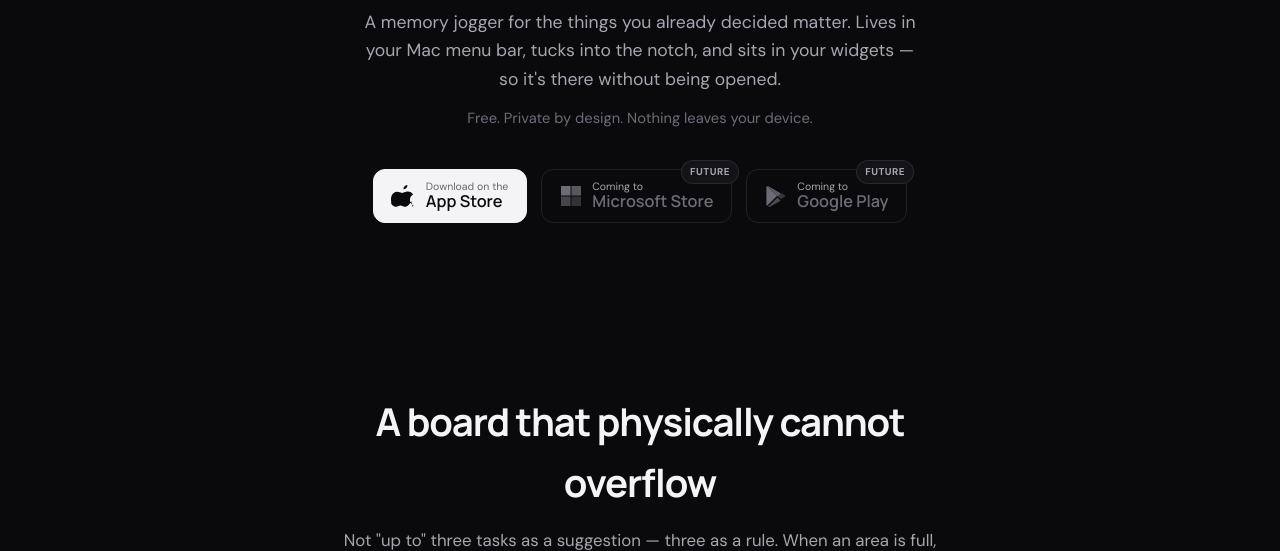
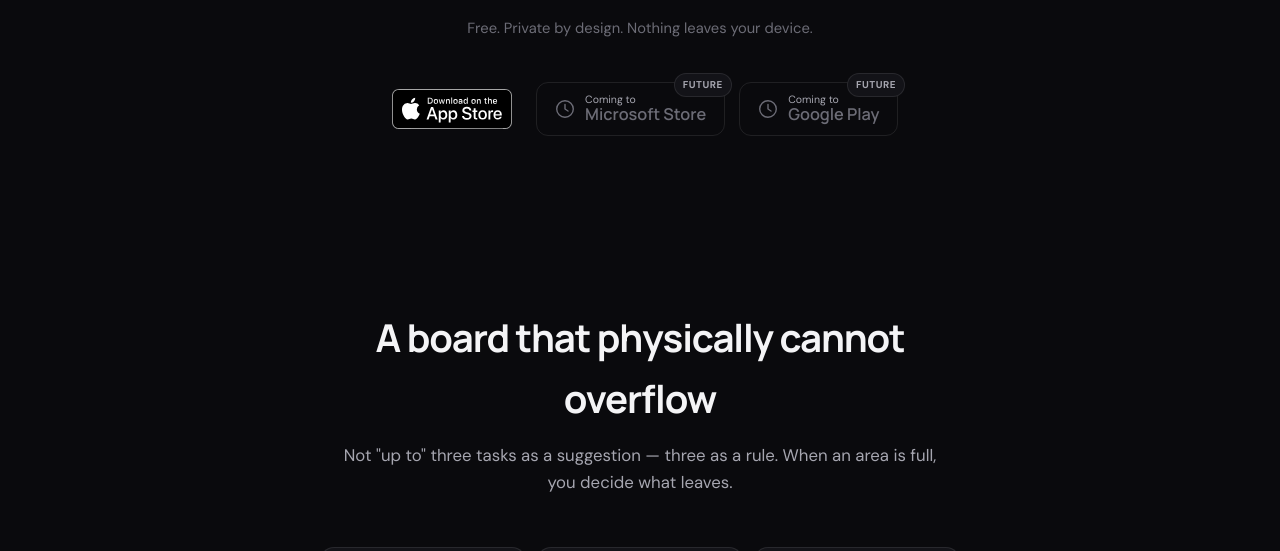
Before and after one commit to tewbacca/threebysixwebsite, a plain HTML site: page index.html in a window 1280 px wide. Shown: the part 549-1100 px from the top of the page. Drawn offline with Linux system fonts and the light colour scheme.

Commit message:
Use Apple's official App Store badge and tighten hero copy
Custom-drawn store badges violate Apple's marketing guidelines
(developer.apple.com/app-store/marketing/guidelines) — only their
provided artwork is allowed. Swap in the real SVG served from Apple's
own badge API, unmodified, with correct clear space instead of a
custom border/fill. Drop the Microsoft/Google logo recreations too
since those brands have similar rules and we don't hold sanctioned
artwork for either yet; the "Future" badges now use a neutral icon.

Also shortens the hero headline and repositions the product: a memory
jogger, not a project manager.

Co-Authored-By: Claude Sonnet 5 <noreply@anthropic.com>
Claude-Session: https://claude.ai/code/session_01Nb2aCFGZg5DFj5Q9Bf4WkT

```diff
--- a/index.html
+++ b/index.html
@@ -32,22 +32,18 @@
     <div class="wrap">
       <img class="hero-icon" src="assets/app-icon-512.png" alt="3 by 6 app icon">
       <p class="eyebrow">Now with on-device Apple Intelligence</p>
-      <h1>Six areas. Three tasks each. Eighteen things — that's the whole app.</h1>
-      <p class="hero-subtitle">A memory jogger for the things you already decided matter. Lives in your Mac menu bar, tucks into the notch, and sits in your widgets — so it's there without being opened.</p>
+      <h1>A memory jogger, not a project manager.</h1>
+      <p class="hero-subtitle">Six areas of your life or work. No more than three important things in each — everything else waits.</p>
       <p class="hero-note">Free. Private by design. Nothing leaves your device.</p>
 
       <div class="store-row">
-        <a class="store-badge is-live" href="#" aria-label="Download on the App Store">
-          <svg width="24" height="24" viewBox="0 0 24 24"><path d="M16.365 1.43c0 1.14-.415 2.05-1.245 2.73-.83.68-1.735 1.02-2.715.99-.09-1.05.33-1.99 1.26-2.82.93-.83 1.86-1.24 2.79-1.23.03.11.045.22.045.33h-.135zM20.19 17.09c-.42.98-.925 1.85-1.515 2.61-.79 1.02-1.44 1.73-1.945 2.13-.78.63-1.615.95-2.5.97-.64.02-1.41-.19-2.31-.62-.9-.44-1.73-.65-2.49-.65-.79 0-1.64.21-2.55.65-.9.43-1.63.65-2.19.67-.85.03-1.7-.3-2.55-.99-.55-.42-1.23-1.16-2.05-2.22C.62 19.34 0 17.53 0 15.5c0-1.94.42-3.6 1.26-4.98a5.9 5.9 0 0 1 2.05-2.06 5.5 5.5 0 0 1 2.77-.83c.7 0 1.62.24 2.75.7 1.13.46 1.86.7 2.19.7.24 0 1.05-.27 2.42-.81 1.29-.5 2.38-.71 3.27-.63 2.42.2 4.24 1.15 5.45 2.87-2.16 1.31-3.23 3.14-3.21 5.5.02 1.83.68 3.36 1.98 4.57.44.42.94.75 1.5.99a12.2 12.2 0 0 1-.75 1.57z"/></svg>
-          <span class="store-badge-text">
-            <span class="small">Download on the</span>
-            <span class="big">App Store</span>
-          </span>
+        <a class="apple-badge" href="#" aria-label="Download on the App Store">
+          <img src="assets/app-store-badge.svg" alt="Download on the App Store" height="40">
         </a>
 
         <span class="store-badge is-future" aria-disabled="true">
           <span class="future-tag">Future</span>
-          <svg width="22" height="22" viewBox="0 0 22 22"><path d="M1 1h9.5v9.5H1z"/><path d="M11.5 1H21v9.5h-9.5z" opacity=".8"/><path d="M1 11.5h9.5V21H1z" opacity=".6"/><path d="M11.5 11.5H21V21h-9.5z" opacity=".4"/></svg>
+          <svg width="20" height="20" viewBox="0 0 20 20" fill="none" stroke="currentColor" stroke-width="1.4"><circle cx="10" cy="10" r="8.3"/><path d="M10 5.5V10l3 2" stroke-linecap="round" stroke-linejoin="round"/></svg>
           <span class="store-badge-text">
             <span class="small">Coming to</span>
             <span class="big">Microsoft Store</span>
@@ -56,7 +52,7 @@
 
         <span class="store-badge is-future" aria-disabled="true">
           <span class="future-tag">Future</span>
-          <svg width="22" height="22" viewBox="0 0 22 22"><path d="M2 1.2c-.4.3-.6.8-.6 1.4v16.8c0 .6.2 1.1.6 1.4l10-9.8-10-9.8z"/><path d="M15.6 8.2 3 1.1c-.3-.2-.7-.2-1 0l10.5 10.3 3.1-3.2z" opacity=".85"/><path d="M12.5 12.6 2 22.9c.3.2.7.2 1 0l12.6-7.1-3.1-3.2z" opacity=".65"/><path d="M19.8 10.3l-4.2-2.4-3.1 3.1 3.1 3.1 4.2-2.4c.5-.3.5-1.1 0-1.4z" opacity=".45"/></svg>
+          <svg width="20" height="20" viewBox="0 0 20 20" fill="none" stroke="currentColor" stroke-width="1.4"><circle cx="10" cy="10" r="8.3"/><path d="M10 5.5V10l3 2" stroke-linecap="round" stroke-linejoin="round"/></svg>
           <span class="store-badge-text">
             <span class="small">Coming to</span>
             <span class="big">Google Play</span>
--- a/styles.css
+++ b/styles.css
@@ -139,23 +139,25 @@ p { margin: 0; }
 .store-badge-text .small { font-size: .66rem; color: var(--ink-dim); }
 .store-badge-text .big { font-size: 1.02rem; font-weight: 600; font-family: var(--display); }
 
-.store-badge.is-live {
-  background: var(--ink);
-  border-color: var(--ink);
-  color: var(--bg);
+/* Apple's official App Store badge — used unmodified per their marketing
+   guidelines, with clear space (~1/4 badge height) instead of a custom border/fill */
+.apple-badge {
+  display: inline-flex;
+  padding: 10px;
+  transition: transform .2s;
 }
-.store-badge.is-live .store-badge-text .small { color: rgba(10,10,13,0.6); }
-.store-badge.is-live svg { fill: var(--bg); }
-.store-badge.is-live:hover { transform: translateY(-2px); }
+.apple-badge:hover { transform: translateY(-2px); }
+.apple-badge img { height: 40px; width: auto; }
 
 .store-badge.is-future {
   position: relative;
+  height: 54px;
   background: transparent;
   color: var(--ink-faint);
   cursor: default;
   pointer-events: none;
 }
-.store-badge.is-future svg { fill: var(--ink-faint); }
+.store-badge.is-future svg { stroke: var(--ink-faint); }
 .store-badge.is-future .store-badge-text .big { color: var(--ink-faint); }
 .future-tag {
   position: absolute;
```
Also changed, not shown: assets/app-store-badge.svg (added).
